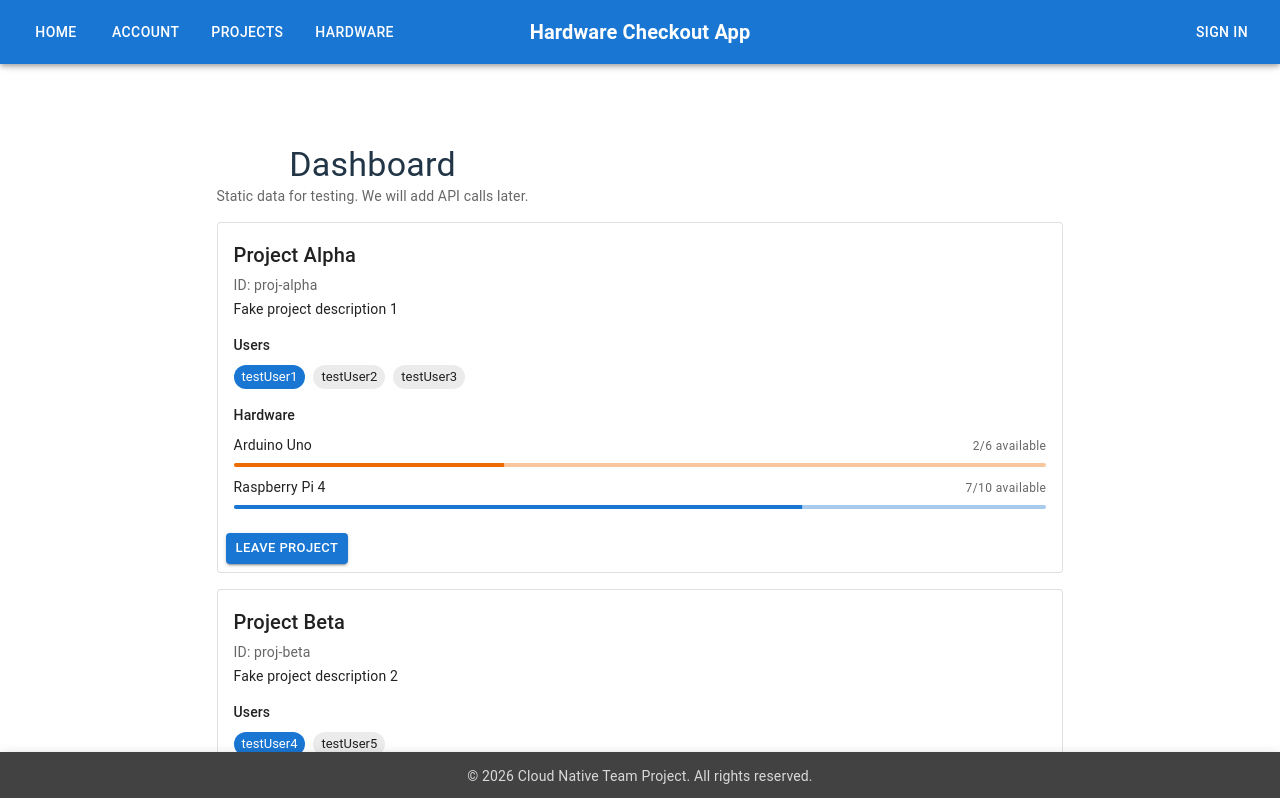
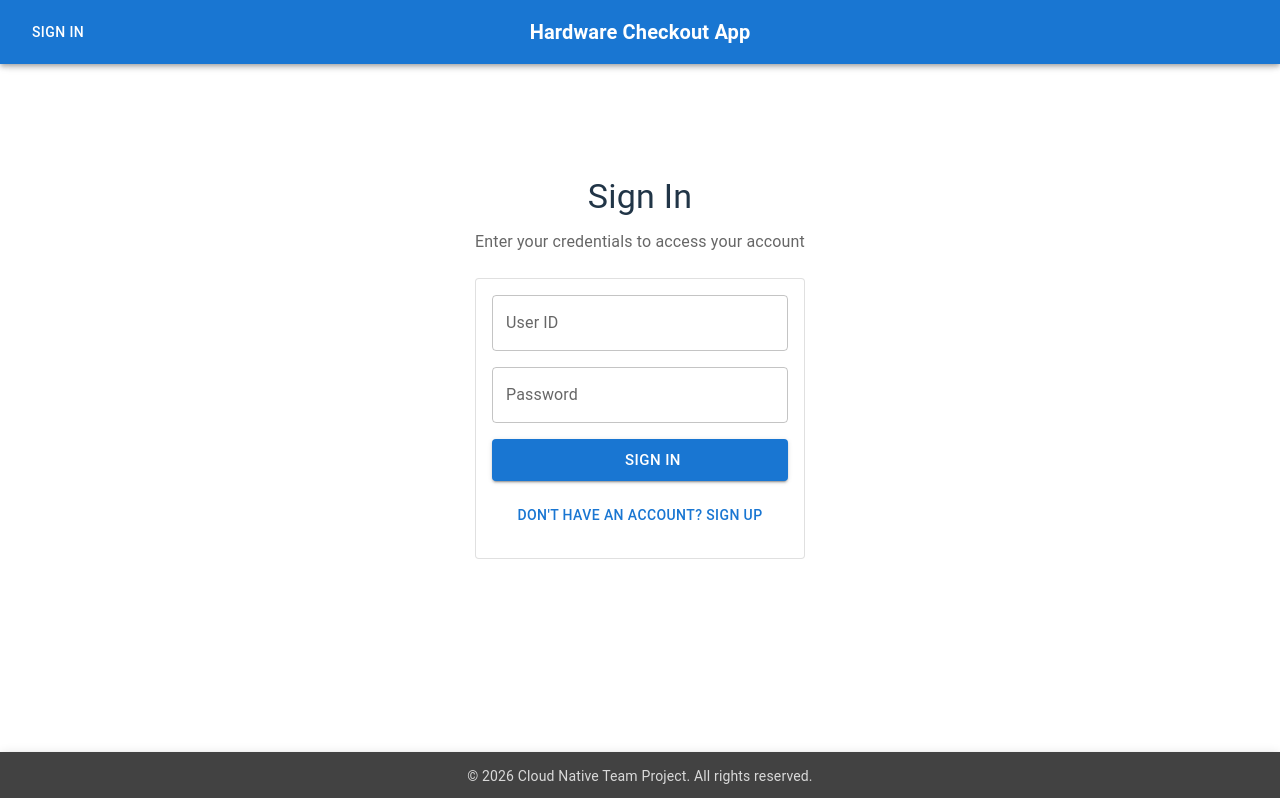
Before and after one commit to P-wig/GuildLogger2, a React app in the folder frontend/: page / in a window 1280 px wide. Shown: the top 798 px of the page. Built offline with nearby package versions, Linux system fonts and the light colour scheme; some icons are missing; the HTML template or start-up script is replaced by a standard one.

Commit message:
update nav bar

```diff
--- a/frontend/src/layouts/AppLayout.tsx
+++ b/frontend/src/layouts/AppLayout.tsx
@@ -26,8 +26,9 @@ export const AppLayout = () => {
           sx={{ top: 0, left: 0, right: 0, zIndex: 1200 }}
         >
           <Toolbar sx={{ justifyContent: "space-between" }}>
+            {isAuthenticated && (
               <Box sx={{ display: "flex", gap: 2 }}>
-              <Button color="inherit" component={Link} to="/">
+                <Button color="inherit" component={Link} to="/home">
                   Home
                 </Button>
                 <Button color="inherit" component={Link} to="/account">
@@ -40,6 +41,7 @@ export const AppLayout = () => {
                   Hardware
                 </Button>
               </Box>
+            )}
 
             {/* Center - App Title */}
             <Typography
--- a/frontend/src/pages/Home.tsx
+++ b/frontend/src/pages/Home.tsx
@@ -1,6 +1,3 @@
-import Typography from "@mui/material/Typography";
-import Stack from "@mui/material/Stack";
-
 import type { Project } from "../api/projects";
 import type { Hardware } from "../api/hardware";
 import styles from "./homePage.module.css";
@@ -109,22 +106,6 @@ export const Home = () => {
 
   return (
     <div className={styles.root}>
-      <Stack
-        direction="row"
-        alignItems="baseline"
-        justifyContent="space-between"
-        gap={2}
-      >
-        <div>
-          <Typography variant="h4" className={styles.title}>
-            Dashboard
-          </Typography>
-          <Typography variant="body2" color="text.secondary">
-            Static data for testing. We will add API calls later.
-          </Typography>
-        </div>
-      </Stack>
-
       <div className={styles.grid}>
         {projects.map((project) => (
           <ProjectCard
--- a/frontend/src/routes/router.tsx
+++ b/frontend/src/routes/router.tsx
@@ -9,13 +9,14 @@ export const router = createBrowserRouter([
     path: "/",
     element: <AppLayout />,
     children: [
-      { index: true, element: <Home /> },
+      { index: true, element: <Auth /> },
       { path: "auth", element: <Auth /> },
 
       // Authenticated routes
       {
         element: <ProtectedRoute />,
         children: [
+          { path: "home", element: <Home /> },
           { path: "account", element: <Account /> },
           { path: "projects", element: <Projects /> },
           { path: "hardware", element: <HardwarePage /> },
```
Lines whose indentation alone changed are shown as unchanged.
